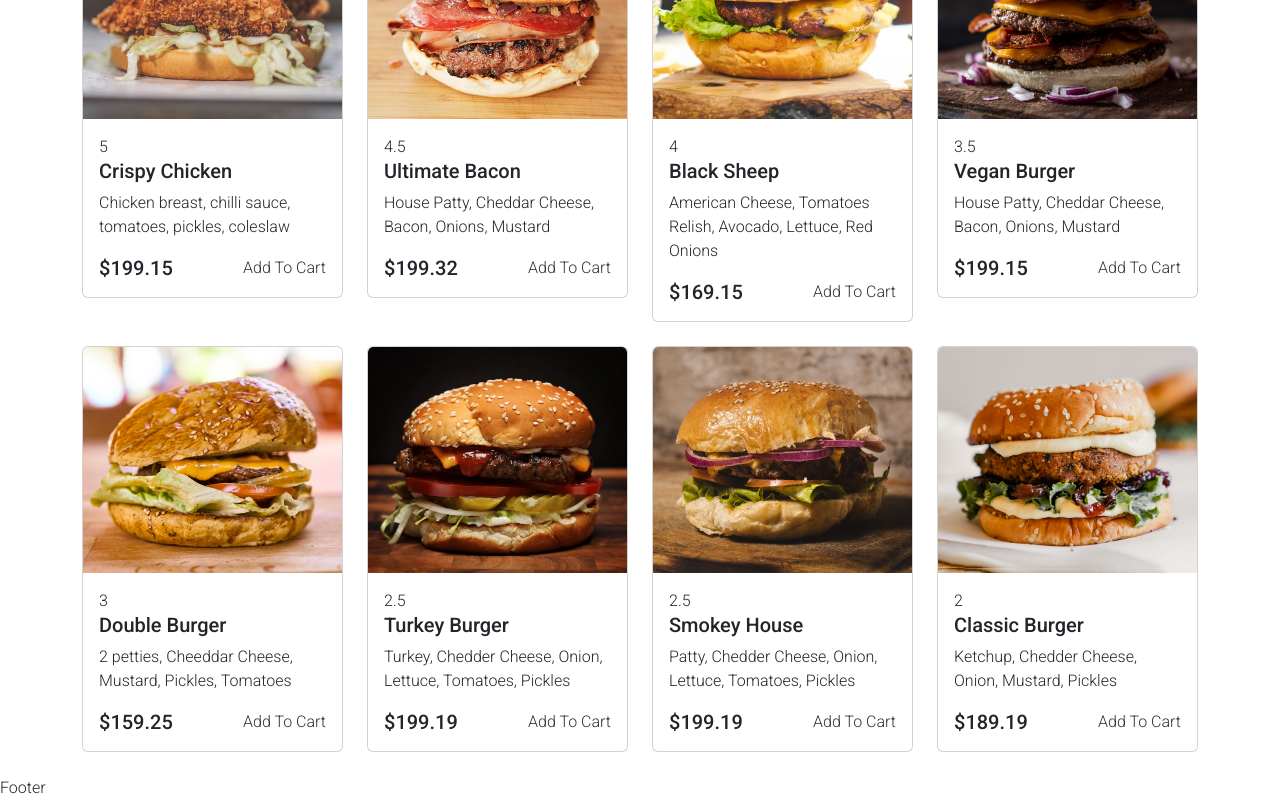
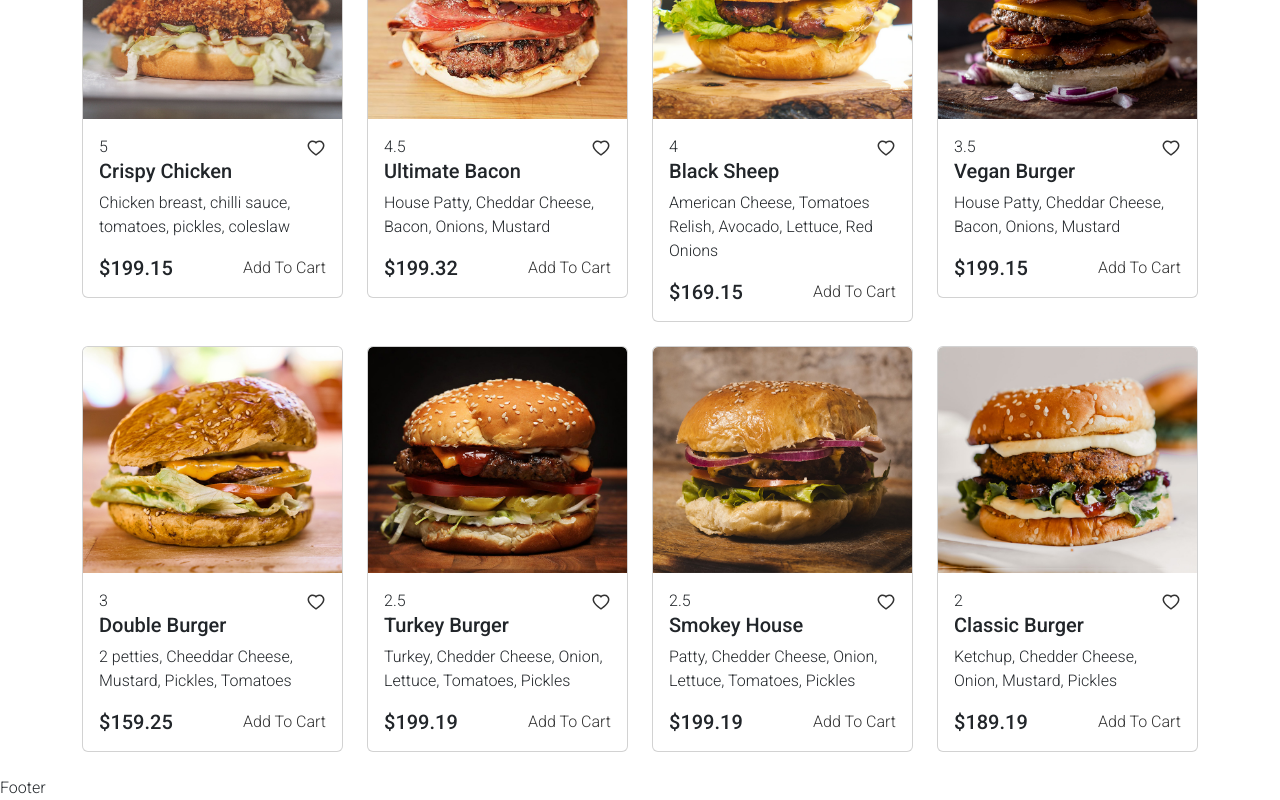
Before and after one commit to Johnson17755/food-delivery, a React (Create React App) app: page / in a window 1280 px wide. Shown: the part 2268-3068 px from the top of the page. Built offline with nearby package versions, Linux system fonts and the light colour scheme.

Commit message:
updating

```diff
--- a/src/components/Layouts/Cards.jsx
+++ b/src/components/Layouts/Cards.jsx
@@ -1,7 +1,7 @@
 import React from 'react';
 import {Col, Card} from 'react-bootstrap';
 import { Link } from 'react-router-dom';
-// import { BsFillBagFill } from "react-icons/bs";
+ import { AiOutlineHeart } from "react-icons/ai";
 
 function Cards( {image, rating, title, paragraph, price} ) {
   return (
@@ -14,7 +14,7 @@ function Cards( {image, rating, title, paragraph, price} ) {
                 <div className="d-flex align-items-center justify-content-between">
                     <div className="item_rating">{rating}</div>
                     <div className="wishlist">
-                    <i class="bi bi-heart"></i>
+                    <Link><AiOutlineHeart className='fs-5'/></Link>
                     </div>
                 </div>
 
```
